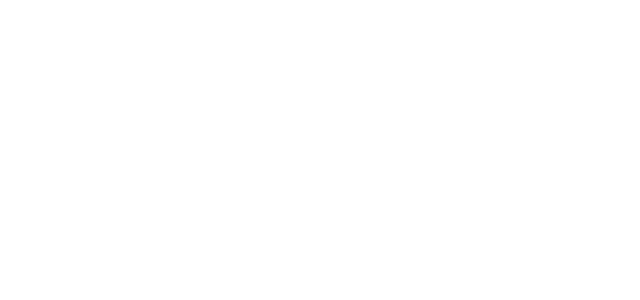
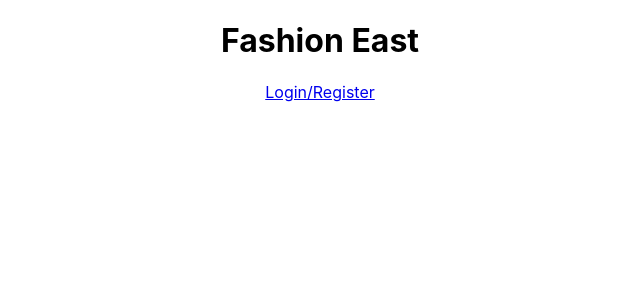
Before and after one commit to LowKeyAkward/Fashion-East, a React (Create React App) app in the folder client/: page / in a window 1280 px wide. Shown: the top 300 px of the page, without its empty margins (320-960 px from the left). Built offline with nearby package versions, Linux system fonts and the light colour scheme.

Commit message:
added layout component

```diff
--- a/client/src/App.js
+++ b/client/src/App.js
@@ -1,9 +1,32 @@
+import {Switch, Route} from "react-router-dom"
+
 import './App.css';
+import Layout from "./layouts/Layout"
 
 function App() {
   return (
     <div className="App">
+      <Layout>
+        <Switch>
 
+          <Route path="/home">
+            {/* Home */}
+          </Route>
+
+          <Route path="/login">
+            {/* Login */}
+          </Route>
+
+          <Route path="/register">
+            {/* Register */}
+          </Route>
+
+          <Route path = "/">
+            {/* Post Detailed */}
+          </Route>
+
+        </Switch>
+     </Layout>
     </div>
   );
 }
--- /dev/null
+++ b/client/src/components/Header.jsx
@@ -0,0 +1,15 @@
+import React from 'react';
+import { Link } from 'react-router-dom'
+
+function Header(props) {
+  return (
+    <div>
+      <h1>Fashion East</h1>
+      <Link to="/login">
+        Login/Register
+      </Link>
+    </div>
+  );
+}
+
+export default Header;
--- /dev/null
+++ b/client/src/layouts/Layout.jsx
@@ -0,0 +1,10 @@
+import Header from "../components/Header"
+
+export default function header(props) {
+  return (
+    <div>
+      <Header />
+      {props.children}
+    </div>
+  )
+}
```
Also changed, not shown: client/src/screens/Login.jsx (added), 1 other file (tests, documents, lock files or other folders).
